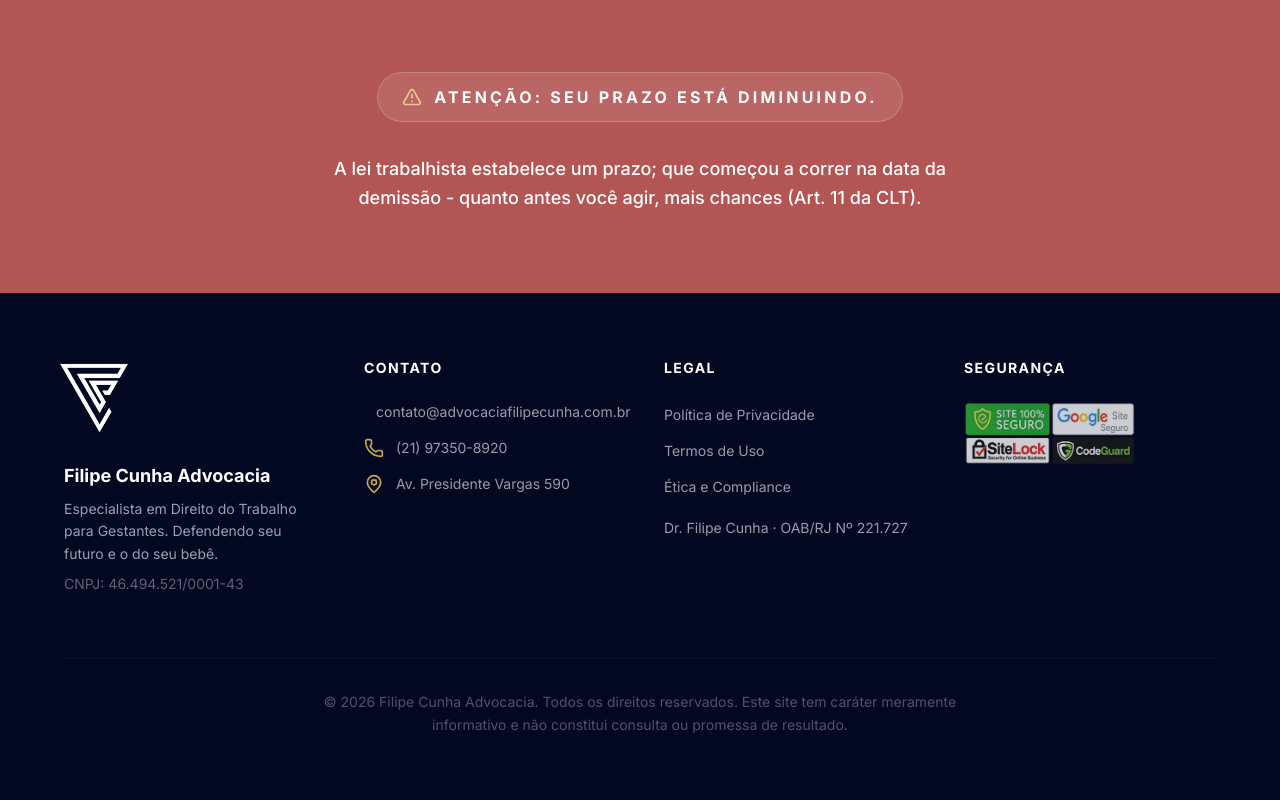
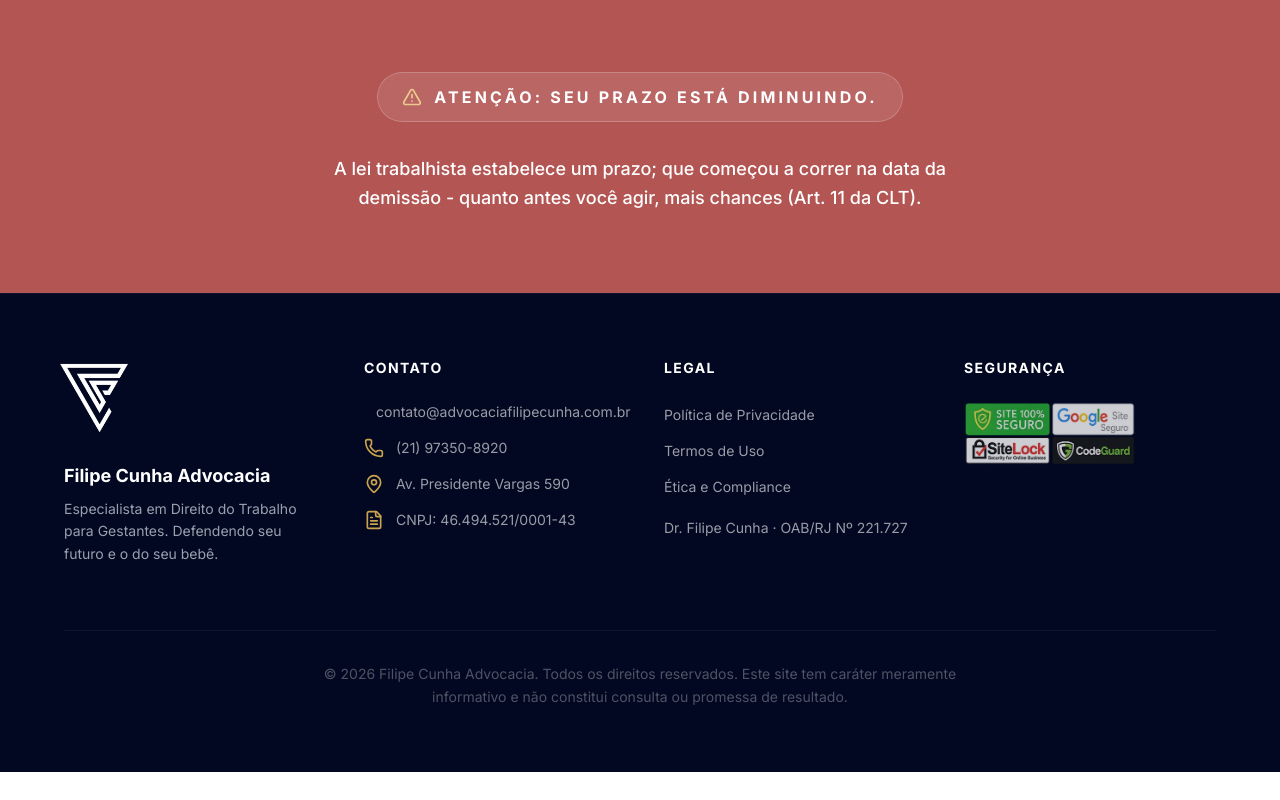
Before and after one commit to caiomvigreja-tech/direito-trabalhista-gestante, a React (Vite) app: page / in a window 1280 px wide. Shown: the part 7280-8080 px from the top of the page. After the commit the page ends 8052 px from the top, so only its background shows below. Built offline with nearby package versions, Linux system fonts and the light colour scheme; no server answers; a web font is replaced by a local one.

Commit message:
feat: move CNPJ display to contact list and add FileText icon to footer

```diff
--- a/src/components/Footer.tsx
+++ b/src/components/Footer.tsx
@@ -1,5 +1,5 @@
 import React from 'react';
-import { Mail, Phone, MapPin } from 'lucide-react';
+import { Mail, Phone, MapPin, FileText } from 'lucide-react';
 
 interface FooterProps {
   openLegalModal: (type: 'privacy' | 'terms' | 'ethics') => void;
@@ -22,7 +22,6 @@ export const Footer: React.FC<FooterProps> = React.memo(({ openLegalModal }) =>
               <p className="text-sm leading-relaxed text-gray-400 font-sans">
                 Especialista em Direito do Trabalho para Gestantes. Defendendo seu futuro e o do seu bebê.
               </p>
-              <p className="text-sm opacity-60 font-sans">CNPJ: 46.494.521/0001-43</p>
             </div>
           </div>
 
@@ -41,6 +40,10 @@ export const Footer: React.FC<FooterProps> = React.memo(({ openLegalModal }) =>
               <li className="flex items-start space-x-3">
                 <MapPin className="w-5 h-5 text-[#C9A44C] flex-shrink-0" />
                 <span className="text-sm">Av. Presidente Vargas 590</span>
+              </li>
+              <li className="flex items-center space-x-3">
+                <FileText className="w-5 h-5 text-[#C9A44C]" />
+                <span className="text-sm">CNPJ: 46.494.521/0001-43</span>
               </li>
             </ul>
           </div>
```
